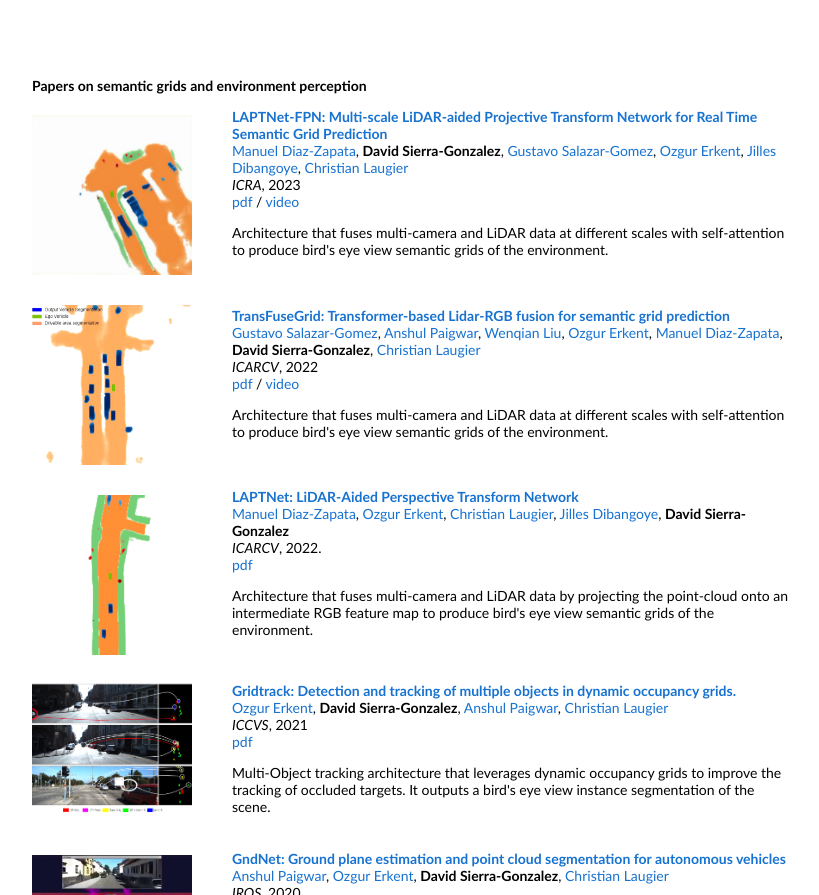
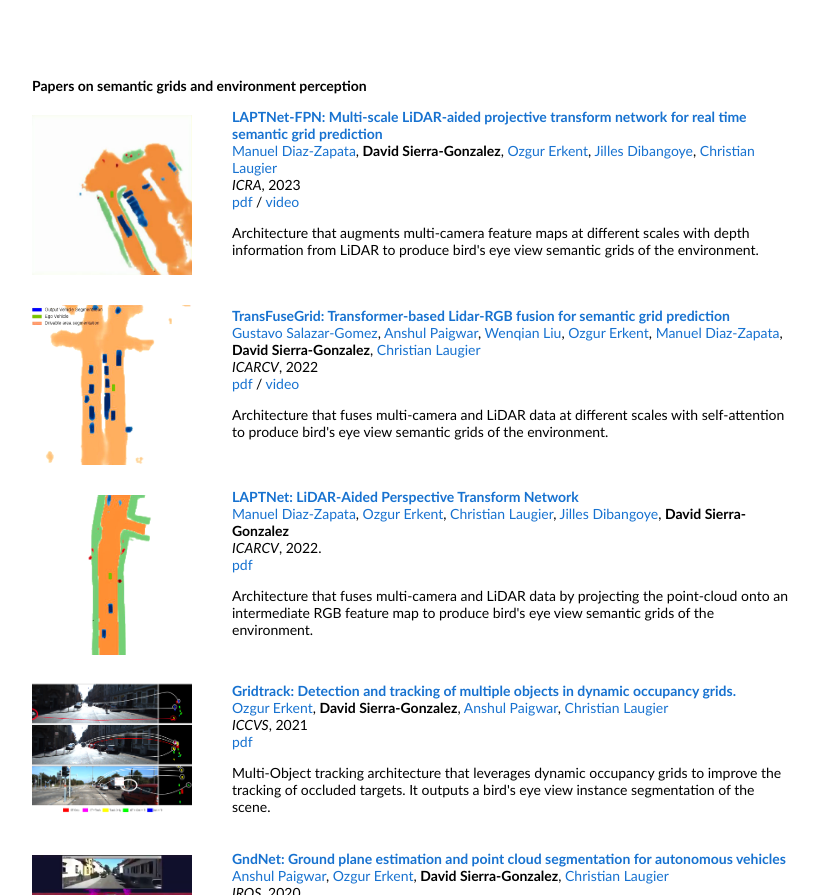
Before and after one commit to d451gon/d451gon.github.io, a plain HTML site: page index.html in a window 1280 px wide. Shown: the part 1873-2768 px from the top of the page, without its empty margins (228-1047 px from the left). Drawn offline with Linux system fonts and the light colour scheme.

Commit message:
Removed camel case from title in icra 2023

```diff
--- a/index.html
+++ b/index.html
@@ -433,12 +433,11 @@
 
             <td style="padding-left:20px;padding-right: 20px; padding-top:10px;padding-bottom: 10px;width:75%;vertical-align:middle">
               <a href="https://hal.science/hal-03980399">
-                <papertitle>LAPTNet-FPN: Multi-scale LiDAR-aided Projective Transform Network for Real Time Semantic Grid Prediction</papertitle>
+                <papertitle>LAPTNet-FPN: Multi-scale LiDAR-aided projective transform network for real time semantic grid prediction</papertitle>
               </a>
               <br>
               <a href="https://scholar.google.com/citations?user=hM_mm8MAAAAJ&hl=en">Manuel Diaz-Zapata</a>,
               <strong>David Sierra-Gonzalez</strong>,
-              <a href="https://github.com/gsg213">Gustavo Salazar-Gomez</a>,
               <a href="https://scholar.google.com/citations?user=5QMAbisAAAAJ&hl=en">Ozgur Erkent</a>,
               <a href="https://scholar.google.com/citations?user=iQ3v57QAAAAJ&hl=en">Jilles Dibangoye</a>,
               <a href="https://scholar.google.com/citations?user=jtnM0c8AAAAJ&hl=en">Christian Laugier</a>
@@ -454,7 +453,7 @@
               <a href="https://www.youtube.com/watch?v=KSX0tbVOdN8">video</a>
               <!-- <a href="https://github.com/anshulpaigwar/GndNet">code</a> -->
               <p></p>
-              <p>Architecture that fuses multi-camera and LiDAR data at different scales with self-attention to produce bird's eye view semantic grids of the environment.</p>
+              <p>Architecture that augments multi-camera feature maps at different scales with depth information from LiDAR to produce bird's eye view semantic grids of the environment.</p>
             </td>
           </tr>
           <!-- END PAPER ICRA 2023 -->
```
